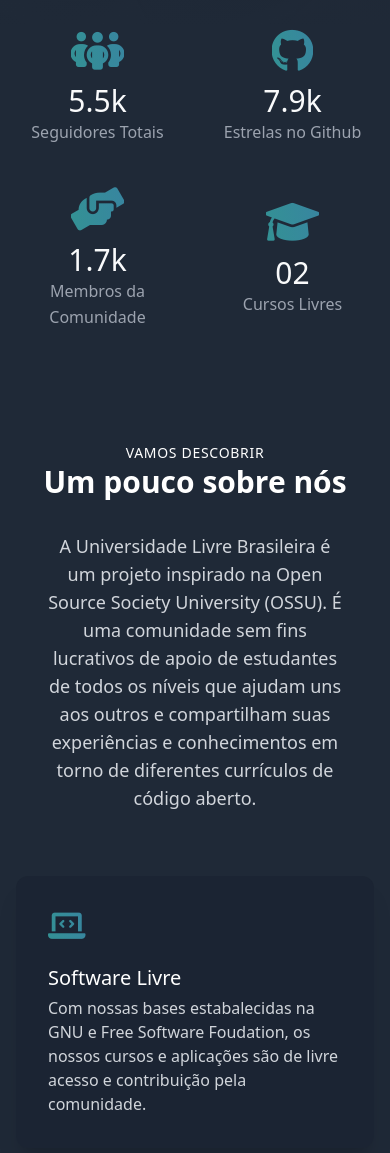
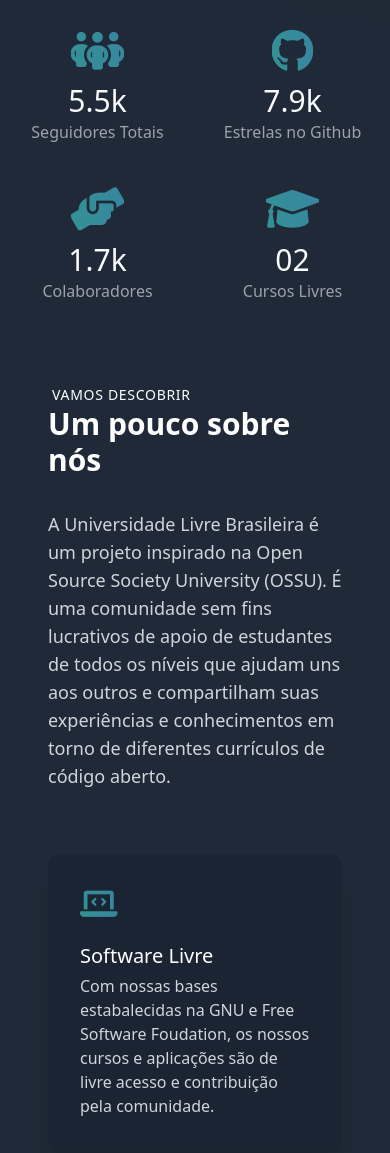
Before and after one commit to Universidade-Livre/universidade-livre.github.io, a website: page docs/index.html in a window 390 px wide. Shown: the part 661-1814 px from the top of the page. Drawn offline with Linux system fonts and the light colour scheme.

Commit message:
adding responsiveness to texts

```diff
--- a/docs/index.html
+++ b/docs/index.html
@@ -147,7 +147,7 @@
     <div class="container  mx-auto">
 
       <div class="grid grid-cols-2 sm:grid-cols-4 place-items-center text-center">
-        <div class="px-4  w-full scale_up">
+        <div class="p-4  w-full scale_up">
           <div class="  rounded-lg">
             <div class="fa-3xl text-[2.7rem]   inline-block ubl-text-gradient">
               <i class="fa-solid fa-people-group"></i>
@@ -171,7 +171,7 @@
               <i class="fa-solid fa-handshake-angle"></i>
             </div>
             <h2 class="title-font font-medium text-3xl text-gray-50">1.7k</h2>
-            <p class="leading-relaxed text-gray-400 font-thin">Membros da Comunidade</p>
+            <p class="leading-relaxed text-gray-400 font-thin">Colaboradores</p>
           </div>
         </div>
         <div class="p-4 w-full  scale_up">
@@ -191,12 +191,15 @@
 
 
 
-  <section class="bg-gray-800 text-white mt-8">
-    <div class="mx-auto max-w-screen-xl px-4 py-16 sm:px-6 lg:px-8">
-      <div class="mx-auto max-w-lg sm:max-w-4xl text-center reveal_bottom mb-16">
-        <p class="p-1 text-sm font-medium tracking-wider leading-none text-center uppercase">Vamos descobrir</p>
-        <h2 class="text-3xl font-bold sm:text-4xl mb-8">Um pouco sobre nós</h2>
+  <section class="bg-gray-800 text-white  ">
+    <div class="mx-auto max-w-screen-2xl px-4 py-16 ">
 
+
+      <div class="mx-auto max-w-lg sm:max-w-4xl sm:text-center  text-left reveal_bottom mb-16">
+        <div class="mx-8">
+          <p class="p-1 text-sm font-medium tracking-wider leading-none    uppercase">Vamos descobrir</p>
+          <h2 class="text-3xl font-bold sm:text-4xl mb-8">Um pouco sobre nós</h2>
+        </div>
         <p class="mt-4 font-thin  mx-8 sm:mx-0 text-lg text-gray-300">
           A Universidade Livre Brasileira é um projeto inspirado na Open Source Society University (OSSU). É uma
           comunidade sem fins lucrativos de apoio de estudantes de todos os níveis que ajudam uns aos outros e
@@ -204,7 +207,7 @@
         </p>
       </div>
 
-      <div class="mt-8 grid grid-cols-1 gap-8 md:grid-cols-2 lg:grid-cols-3">
+      <div class="mt-8 grid grid-cols-1 gap-8 md:grid-cols-2 lg:grid-cols-3 mx-8 sm:mx-0">
         <a
           class="block rounded-xl  p-8 shadow-xl transition hover:bg-gray-900/10 hover:shadow-none bg-gray-900/20  scale_up">
           <div class="h-10 w-10 text-3xl ubl-text-gradient"><i class="fa-solid fa-laptop-code"></i></div>
@@ -261,17 +264,19 @@
 
     <div class="container flex flex-col justify-center p-4 mx-auto md:p-8">
       <div class="reveal_bottom">
-        <p class="p-2 text-lg font-medium tracking-wider leading-none text-center uppercase text-gray-100">Respondendo algumas</p>
+        <p class="p-2 text-lg font-medium tracking-wider leading-none text-center uppercase text-gray-100">Respondendo
+          algumas</p>
         <h2 class="text-3xl font-bold sm:text-4xl mb-8 text-center text-gray-50">Perguntas frequentes</h2>
       </div>
 
     </div>
 
 
-    <div class="grid gap-10 md:gap-8 sm:p-3 grid-cols-1 sm:grid-cols-2 text-left sm:text-center lg:px-12 xl:px-32  mx-8">
+    <div
+      class="grid gap-10 md:gap-8 sm:p-3 grid-cols-1 sm:grid-cols-2 text-left sm:text-center lg:px-12 xl:px-32  mx-8">
       <details class="group">
         <summary
-        class="block  p-8 shadow-xl transition  hover:bg-gray-900/30 hover:shadow-none bg-gray-900/20 scale_up">
+          class="block  p-8 shadow-xl transition  hover:bg-gray-900/30 hover:shadow-none bg-gray-900/20 scale_up">
           <h2 class="font-medium text-white">
             A Universidade Brasileira Livre oferece algum diploma?.
           </h2>
```
Also changed, not shown: docs/css/output.css, docs/imgs/ebook.png (added), docs/imgs/img1.webp (added).
